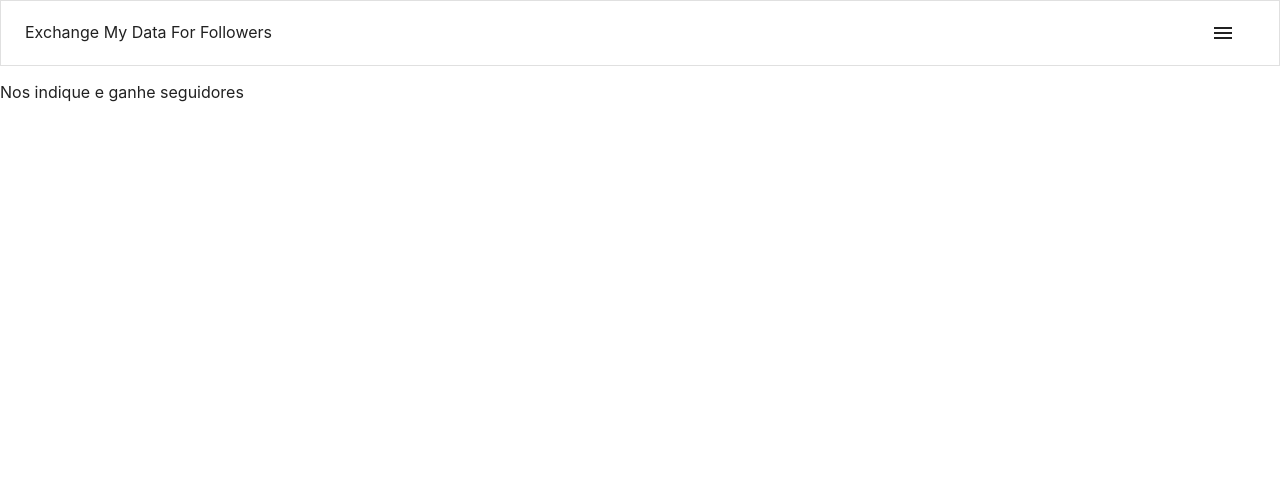
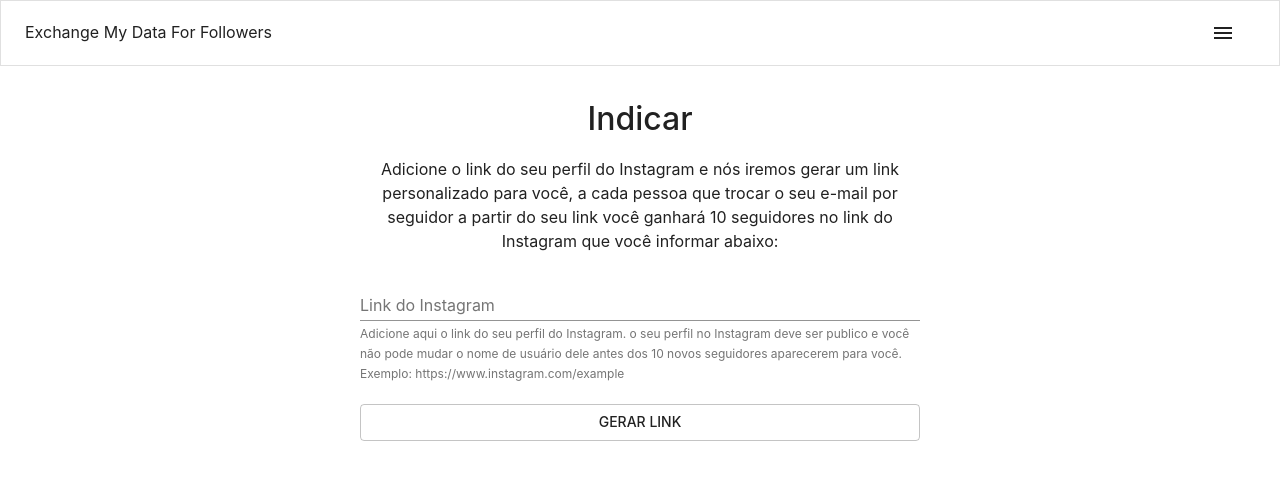
Before and after one commit to Theryston/mydataforfollowers, a Next.js app: page /invite in a window 1280 px wide. Shown: the top 480 px of the page. Built offline with nearby package versions, Linux system fonts and the light colour scheme.

Commit message:
feat: add loading

```diff
--- a/pages/api/invite.ts
+++ b/pages/api/invite.ts
@@ -37,7 +37,7 @@ const handlerPost = async (req: NextApiRequest, res: NextApiResponse) => {
   });
 
   if (inviteExists) {
-    return res.status(400).json({ error: "Link já cadastrado!" });
+    return res.status(200).json(inviteExists);
   }
 
   const inviteCreated = await prisma.invite.create({
@@ -46,5 +46,5 @@ const handlerPost = async (req: NextApiRequest, res: NextApiResponse) => {
     },
   });
 
-  return res.status(200).json(inviteCreated);
+  return res.status(201).json(inviteCreated);
 };
--- a/pages/invite.tsx
+++ b/pages/invite.tsx
@@ -1,8 +1,57 @@
-import { Typography } from "@material-ui/core";
+import {
+  Box,
+  Button,
+  CircularProgress,
+  TextField,
+  Typography,
+} from "@material-ui/core";
 import type { NextPage } from "next";
 import Head from "next/head";
+import { useRouter } from "next/router";
+import React from "react";
 
 const Email: NextPage = () => {
+  const [profileLink, setProfileLink] = React.useState("");
+  const [isLoading, setIsLoading] = React.useState(false);
+
+  const handleSubmitInvite = React.useCallback(async () => {
+    if (
+      !profileLink.startsWith("https://www.instagram.com/") &&
+      !profileLink.startsWith("https://instagram.com/")
+    ) {
+      alert("Parece que você não digitou seu link do seu Instagram");
+      return;
+    }
+
+    const body: any = {
+      profileLink,
+    };
+
+    setIsLoading(true);
+    const res = await fetch("/api/invite", {
+      method: "POST",
+      body: JSON.stringify(body),
+      headers: {
+        "Content-Type": "application/json",
+      },
+    });
+    setIsLoading(false);
+
+    const data = await res.json();
+    if (data.error) {
+      alert(data.error);
+      return;
+    }
+
+    const url = `${window.location.origin}/email?inviteId=${data.id}`;
+
+    await navigator.share({
+      title: "Copie o link e envie para seus amigos",
+      text: "Copie o link e envie para seus amigos",
+      url,
+    });
+  }, [profileLink]);
+
   return (
     <div>
       <Head>
@@ -15,7 +64,63 @@ const Email: NextPage = () => {
       </Head>
 
       <main>
-        <Typography>Nos indique e ganhe seguidores</Typography>
+        <Box
+          style={{
+            width: "100%",
+            display: "flex",
+            flexDirection: "column",
+            justifyContent: "center",
+            alignItems: "center",
+          }}
+        >
+          <Box
+            style={{
+              maxWidth: "600px",
+              display: "flex",
+              flexDirection: "column",
+              justifyContent: "center",
+              alignItems: "center",
+              padding: "20px",
+            }}
+          >
+            <>
+              <Typography variant="h1">Indicar</Typography>
+              <Typography style={{ marginTop: "20px", textAlign: "center" }}>
+                Adicione o link do seu perfil do Instagram e nós iremos gerar um
+                link personalizado para você, a cada pessoa que trocar o seu
+                e-mail por seguidor a partir do seu link você ganhará 10
+                seguidores no link do Instagram que você informar abaixo:
+              </Typography>
+              <Box
+                style={{
+                  marginTop: "20px",
+                  width: "100%",
+                  gap: "20px",
+                  display: "flex",
+                  flexDirection: "column",
+                }}
+              >
+                <TextField
+                  name="link"
+                  fullWidth
+                  label="Link do Instagram"
+                  variant="standard"
+                  value={profileLink}
+                  onChange={(e) => setProfileLink(e.target.value)}
+                  helperText="Adicione aqui o link do seu perfil do Instagram. o seu perfil no Instagram deve ser publico e você não pode mudar o nome de usuário dele antes dos 10 novos seguidores aparecerem para você. Exemplo: https://www.instagram.com/example"
+                />
+                <Button
+                  fullWidth
+                  variant="outlined"
+                  onClick={handleSubmitInvite}
+                >
+                  {isLoading && <CircularProgress size={14} />}
+                  {!isLoading && "Gerar link"}
+                </Button>
+              </Box>
+            </>
+          </Box>
+        </Box>
       </main>
     </div>
   );
```
Also changed, not shown: pages/email.tsx (+145 -6 lines), 2 other files (tests, documents, lock files or other folders).
